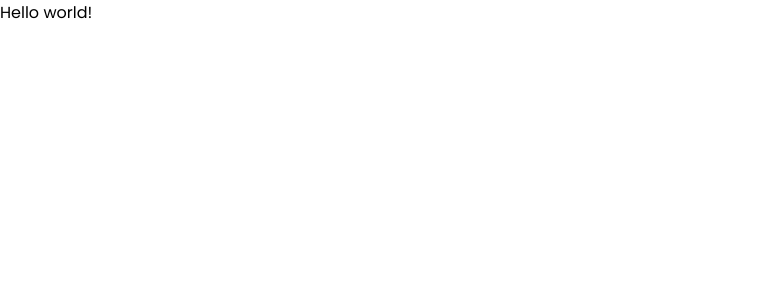
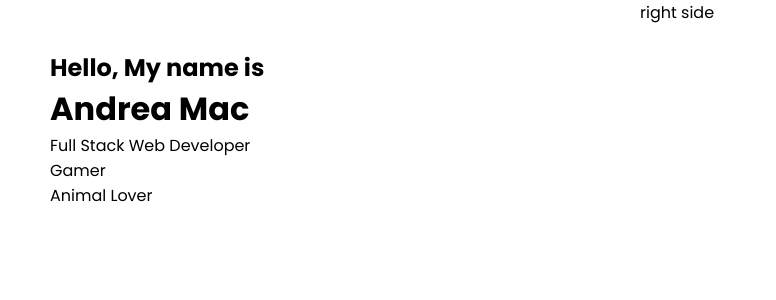
Before and after one commit to Invogue01/andrea_mac_portfolio, a React (Create React App) app: page / in a window 1280 px wide. Shown: the top 300 px of the page, without its empty margins (0-776 px from the left). Built offline with nearby package versions, Linux system fonts and the light colour scheme; a web font is replaced by a local one.

Commit message:
adding intro and job titles

```diff
--- a/src/App.jsx
+++ b/src/App.jsx
@@ -1,5 +1,7 @@
+import Intro from "./components/intro/Intro";
+
 const App = () => {
-  return <div>Hello world!</div>;
+  return <div><Intro></Intro></div>;
 };
 
 export default App;
--- /dev/null
+++ b/src/components/intro/Intro.css
@@ -0,0 +1,16 @@
+.i {
+    display: flex;
+    height:100vh;
+
+}
+
+.i-left{
+    flex: 1;
+}
+.i-right{
+    flex: 1;
+}
+.i-left-wrapper{
+    padding: 50px;
+
+}
--- /dev/null
+++ b/src/components/intro/Intro.jsx
@@ -0,0 +1,24 @@
+import React from 'react'
+import "./Intro.css"
+const intro = () => {
+  return (
+    <div className="i">
+    <div className="i-left">
+      <div className="i-left-wrapper">
+        <h2>Hello, My name is</h2>
+        <h1 className="i-name">Andrea Mac</h1>
+        <div className="i-title">
+          <div className="i-title-wrapper">
+            <div className="i-title-item">Full Stack Web Developer</div>
+            <div className="i-title-item">Gamer</div>
+            <div className="i-title-item">Animal Lover</div>
+          </div>
+        </div>
+      </div>
+      </div>
+    <div className="i-right">right side</div>
+    </div>
+  )
+}
+
+export default intro
```
